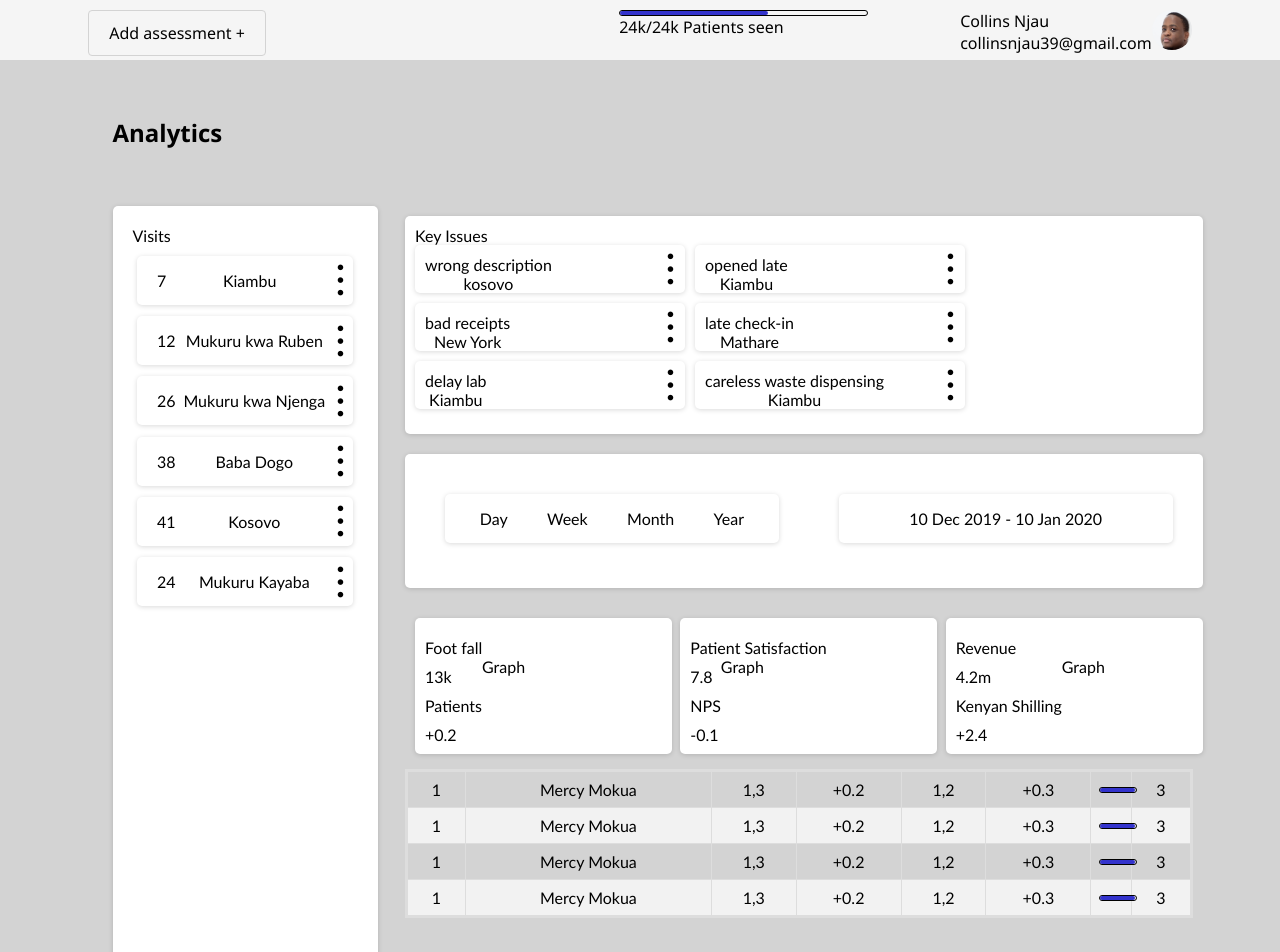
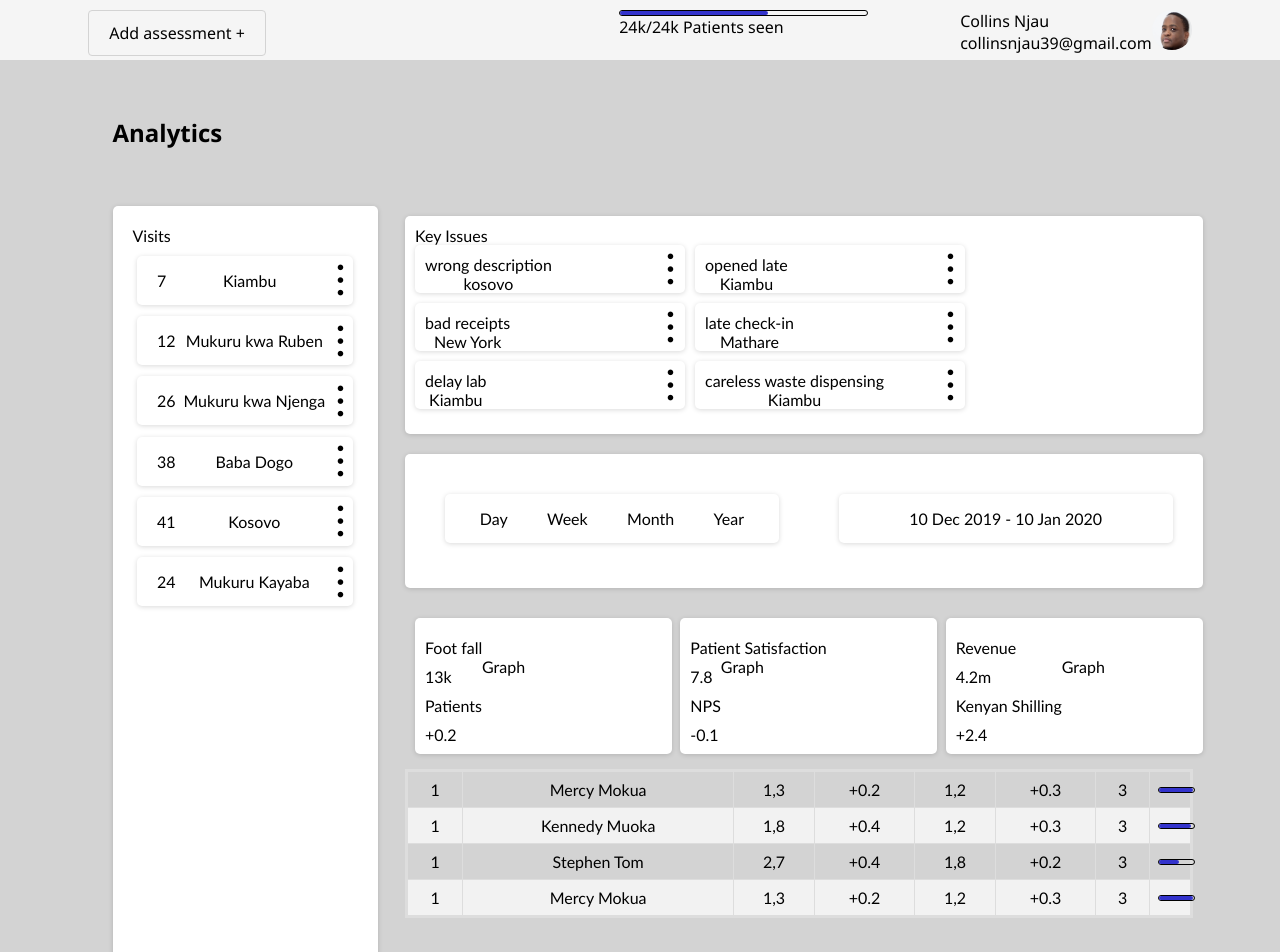
Before and after one commit to Collins33/Todoist-clone, a React (Create React App) app: page / in a window 1280 px wide. Shown: the top 952 px of the page. Built offline with nearby package versions, Linux system fonts and the light colour scheme.

Commit message:
Add table styling

```diff
--- a/src/components/table/index.css
+++ b/src/components/table/index.css
@@ -15,6 +15,7 @@
 #statistics_table th {
   border: 1px solid #ddd;
   padding: 8px;
+  width: auto;
 }
 
 #statistics_table tr:nth-child(even) {
--- a/src/components/table/index.js
+++ b/src/components/table/index.js
@@ -16,22 +16,22 @@ class index extends Component {
       },
       {
         id: "1",
-        name: "Mercy Mokua",
-        efficiencyDelta: "1,3",
-        delta: "+0.2",
+        name: "Kennedy Muoka",
+        efficiencyDelta: "1,8",
+        delta: "+0.4",
         nps: "1,2",
         npsDelta: "+0.3",
-        efficiency: 96,
+        efficiency: 92,
         issues: 3
       },
       {
         id: "1",
-        name: "Mercy Mokua",
-        efficiencyDelta: "1,3",
-        delta: "+0.2",
-        nps: "1,2",
-        npsDelta: "+0.3",
-        efficiency: 96,
+        name: "Stephen Tom",
+        efficiencyDelta: "2,7",
+        delta: "+0.4",
+        nps: "1,8",
+        npsDelta: "+0.2",
+        efficiency: 58,
         issues: 3
       },
       {
@@ -67,10 +67,10 @@ class index extends Component {
           <td>{delta}</td>
           <td>{nps}</td>
           <td>{npsDelta}</td>
+          <td>{issues}</td>
           <td>
             <ProgressBar percentage={efficiency} />
           </td>
-          <td>{issues}</td>
         </tr>
       );
     });
```
